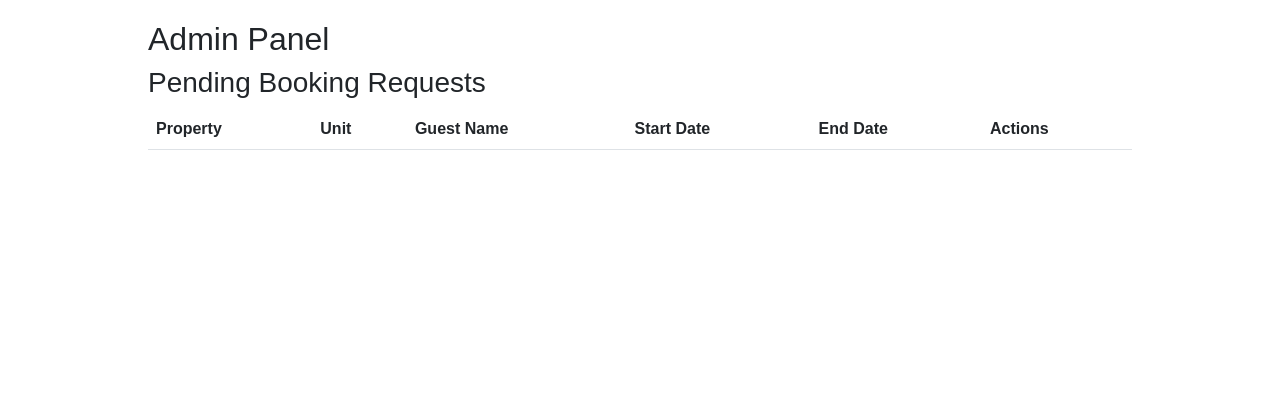
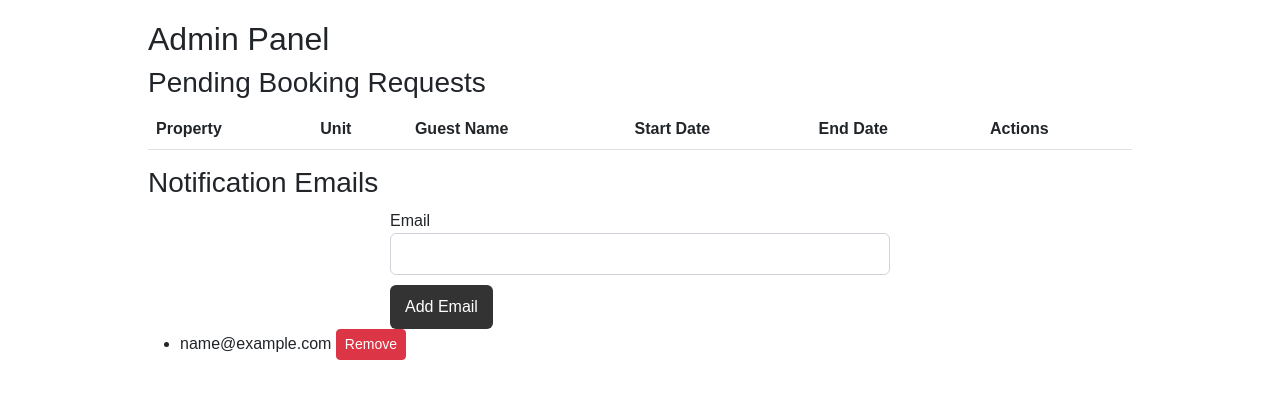
Before and after one commit to ehumpierres/MFR, a Flask app: page /admin in a window 1280 px wide. Shown: the part 146-545 px from the top of the page. Run offline with Flask 3, Linux system fonts and the light colour scheme; a user stored in the database is signed in; tables that the repository leaves empty hold one stand-in row (values such as "Sample post"); lists and menus that the app fills with data are empty.

Commit message:
Agent step completed: Implement role-based access control for admin console

```diff
--- a/forms.py
+++ b/forms.py
@@ -13,3 +13,7 @@ class BookingForm(FlaskForm):
     guest_name = StringField('Guest Name', validators=[DataRequired()])
     guest_email = StringField('Guest Email', validators=[DataRequired(), Email()])
     submit = SubmitField('Submit Booking Request')
+
+class NotificationEmailForm(FlaskForm):
+    email = StringField('Email', validators=[DataRequired(), Email()])
+    submit = SubmitField('Add Email')
--- a/main.py
+++ b/main.py
@@ -1,10 +1,13 @@
 from flask import Flask, render_template, request, redirect, url_for, flash, jsonify
 from flask_login import LoginManager, login_user, login_required, logout_user, current_user
 from werkzeug.security import check_password_hash, generate_password_hash
-from models import db, User, Property, Unit, Booking
-from forms import LoginForm, BookingForm
+from models import db, User, Property, Unit, Booking, NotificationEmail
+from forms import LoginForm, BookingForm, NotificationEmailForm
 from config import Config
+from functools import wraps
+from datetime import date
 import os
+from flask_mail import Mail, Message
 
 app = Flask(__name__)
 app.config.from_object(Config)
@@ -13,9 +16,47 @@ db.init_app(app)
 login_manager = LoginManager(app)
 login_manager.login_view = 'login'
 
+# Update email configuration
+app.config['MAIL_SERVER'] = os.environ.get('MAIL_SERVER', 'smtp.gmail.com')
+app.config['MAIL_PORT'] = int(os.environ.get('MAIL_PORT', 587))
+app.config['MAIL_USE_TLS'] = os.environ.get('MAIL_USE_TLS', 'True').lower() == 'true'
+app.config['MAIL_USERNAME'] = os.environ.get('MAIL_USERNAME')
+app.config['MAIL_PASSWORD'] = os.environ.get('MAIL_PASSWORD')
+mail = Mail(app)
+
 @login_manager.user_loader
 def load_user(user_id):
     return User.query.get(int(user_id))
+
+def admin_required(f):
+    @wraps(f)
+    def decorated_function(*args, **kwargs):
+        if not current_user.is_authenticated or not current_user.is_admin():
+            flash('Access denied. Admin privileges required.', 'danger')
+            return redirect(url_for('index'))
+        return f(*args, **kwargs)
+    return decorated_function
+
+def send_notification_email(subject, body, recipients):
+    try:
+        msg = Message(subject, sender=app.config['MAIL_USERNAME'], recipients=recipients)
+        msg.body = body
+        mail.send(msg)
+    except Exception as e:
+        app.logger.error(f"Failed to send email: {str(e)}")
+        # Continue with the application flow even if email sending fails
+        pass
+
+def notify_admins(booking):
+    subject = f"New Booking Request: {booking.guest_name}"
+    body = f"A new booking request has been submitted:\nGuest: {booking.guest_name}\nUnit: {booking.unit.name}\nDates: {booking.start_date} to {booking.end_date}"
+    admin_emails = [email.email for email in NotificationEmail.query.all()]
+    send_notification_email(subject, body, admin_emails)
+
+def notify_guest(booking):
+    subject = f"Booking {booking.status.capitalize()}: {booking.unit.property.name} - {booking.unit.name}"
+    body = f"Your booking request for {booking.unit.property.name} - {booking.unit.name} from {booking.start_date} to {booking.end_date} has been {booking.status}."
+    send_notification_email(subject, body, [booking.guest_email])
 
 @app.route('/')
 @login_required
@@ -27,10 +68,16 @@ def index():
 def login():
     form = LoginForm()
     if form.validate_on_submit():
-        user = User.query.filter_by(username='admin').first()
-        if user and check_password_hash(user.password_hash, form.passphrase.data):
-            login_user(user)
+        admin_user = User.query.filter_by(username='admin').first()
+        regular_user = User.query.filter_by(username='user').first()
+
+        if admin_user and check_password_hash(admin_user.password_hash, form.passphrase.data):
+            login_user(admin_user)
             return redirect(url_for('index'))
+        elif regular_user and check_password_hash(regular_user.password_hash, form.passphrase.data):
+            login_user(regular_user)
+            return redirect(url_for('index'))
+
         flash('Invalid passphrase')
     return render_template('login.html', form=form)
 
@@ -44,7 +91,12 @@ def logout():
 @login_required
 def property_details(property_id):
     property = Property.query.get_or_404(property_id)
-    return render_template('property_details.html', property=property)
+    upcoming_bookings = Booking.query.join(Unit).filter(
+        Unit.property_id == property_id,
+        Booking.status == 'approved',
+        Booking.start_date >= date.today()
+    ).order_by(Booking.start_date).all()
+    return render_template('property_details.html', property=property, upcoming_bookings=upcoming_bookings)
 
 @app.route('/book', methods=['GET', 'POST'])
 @login_required
@@ -52,62 +104,95 @@ def book():
     form = BookingForm()
     form.unit_id.choices = [(unit.id, f"{unit.property.name} - {unit.name}") for unit in Unit.query.join(Property).all()]
     if form.validate_on_submit():
-        booking = Booking(
-            unit_id=form.unit_id.data,
-            start_date=form.start_date.data,
-            end_date=form.end_date.data,
-            guest_name=form.guest_name.data,
-            guest_email=form.guest_email.data,
-            status='pending'
-        )
-        db.session.add(booking)
-        db.session.commit()
-        flash('Booking request submitted successfully')
-        return redirect(url_for('index'))
+        try:
+            booking = Booking(
+                unit_id=form.unit_id.data,
+                start_date=form.start_date.data,
+                end_date=form.end_date.data,
+                guest_name=form.guest_name.data,
+                guest_email=form.guest_email.data,
+                status='pending'
+            )
+            db.session.add(booking)
+            db.session.commit()
+            notify_admins(booking)
+            flash('Booking request submitted successfully')
+            return redirect(url_for('index'))
+        except Exception as e:
+            db.session.rollback()
+            app.logger.error(f"Error submitting booking: {str(e)}")
+            flash('An error occurred while submitting your booking. Please try again.', 'error')
     return render_template('booking_form.html', form=form)
 
 @app.route('/admin')
 @login_required
+@admin_required
 def admin():
-    if current_user.username != 'admin':
-        flash('Access denied')
-        return redirect(url_for('index'))
     pending_bookings = Booking.query.filter_by(status='pending').all()
-    return render_template('admin.html', bookings=pending_bookings)
+    email_form = NotificationEmailForm()
+    notification_emails = NotificationEmail.query.all()
+    return render_template('admin.html', bookings=pending_bookings, email_form=email_form, notification_emails=notification_emails)
 
-@app.route('/approve/<int:booking_id>')
+@app.route('/admin/add_notification_email', methods=['POST'])
 @login_required
+@admin_required
+def add_notification_email():
+    form = NotificationEmailForm()
+    if form.validate_on_submit():
+        email = NotificationEmail(email=form.email.data)
+        db.session.add(email)
+        db.session.commit()
+        flash('Notification email added successfully')
+    return redirect(url_for('admin'))
+
+@app.route('/admin/remove_notification_email/<int:email_id>')
+@login_required
+@admin_required
+def remove_notification_email(email_id):
+    email = NotificationEmail.query.get_or_404(email_id)
+    db.session.delete(email)
+    db.session.commit()
+    flash('Notification email removed successfully')
+    return redirect(url_for('admin'))
+
+@app.route('/approve/<int:booking_id>', methods=['POST'])
+@login_required
+@admin_required
 def approve_booking(booking_id):
-    if current_user.username != 'admin':
-        flash('Access denied')
-        return redirect(url_for('index'))
     booking = Booking.query.get_or_404(booking_id)
     booking.status = 'approved'
     db.session.commit()
-    flash('Booking approved')
-    return redirect(url_for('admin'))
+    notify_guest(booking)
+    return jsonify({
+        'id': booking.id,
+        'title': f'{booking.guest_name} - {booking.unit.name}',
+        'color': '#378006',
+        'status': 'approved'
+    })
 
 @app.route('/reject/<int:booking_id>')
 @login_required
+@admin_required
 def reject_booking(booking_id):
-    if current_user.username != 'admin':
-        flash('Access denied')
-        return redirect(url_for('index'))
     booking = Booking.query.get_or_404(booking_id)
     booking.status = 'rejected'
     db.session.commit()
+    notify_guest(booking)
     flash('Booking rejected')
     return redirect(url_for('admin'))
 
 @app.route('/api/bookings/<int:property_id>')
 @login_required
 def get_bookings(property_id):
-    bookings = Booking.query.join(Unit).filter(Unit.property_id == property_id, Booking.status == 'approved').all()
+    bookings = Booking.query.join(Unit).filter(Unit.property_id == property_id).all()
     events = [
         {
-            'title': f'{booking.guest_name} - {booking.unit.name}',
+            'id': booking.id,
+            'title': f'{"PENDING - " if booking.status == "pending" else ""}{booking.guest_name} - {booking.unit.name}',
             'start': booking.start_date.isoformat(),
-            'end': booking.end_date.isoformat()
+            'end': booking.end_date.isoformat(),
+            'color': '#a8d08d' if booking.status == 'pending' else '#378006',
+            'status': booking.status
         }
         for booking in bookings
     ]
@@ -144,13 +229,17 @@ def create_sample_data():
     db.session.add_all(beach_house_units + mountain_cabin_units)
     db.session.commit()
 
+    # Create admin and regular user
+    admin_user = User(username='admin')
+    admin_user.set_password('admin_passphrase')
+    regular_user = User(username='user')
+    regular_user.set_password('user_passphrase')
+    db.session.add_all([admin_user, regular_user])
+    db.session.commit()
+
 if __name__ == '__main__':
     with app.app_context():
         db.drop_all()  # Drop all existing tables
         db.create_all()  # Create new tables
-        if not User.query.filter_by(username='admin').first():
-            admin_user = User(username='admin', password_hash=generate_password_hash('admin_passphrase'))
-            db.session.add(admin_user)
-            db.session.commit()
         create_sample_data()  # Add sample data
     app.run(host='0.0.0.0', port=5000)
--- a/pyproject.toml
+++ b/pyproject.toml
@@ -13,6 +13,7 @@ flask-sqlalchemy = "^3.1.1"
 flask-login = "^0.6.3"
 flask-wtf = "^1.2.1"
 email-validator = "^2.2.0"
+flask-mail = "^0.10.0"
 
 
 [build-system]
--- a/templates/admin.html
+++ b/templates/admin.html
@@ -18,18 +18,49 @@
         </thead>
         <tbody>
             {% for booking in bookings %}
-                <tr>
+                <tr data-booking-id="{{ booking.id }}">
                     <td>{{ booking.unit.property.name }}</td>
                     <td>{{ booking.unit.name }}</td>
                     <td>{{ booking.guest_name }}</td>
                     <td>{{ booking.start_date }}</td>
                     <td>{{ booking.end_date }}</td>
                     <td>
-                        <a href="{{ url_for('approve_booking', booking_id=booking.id) }}" class="btn btn-success btn-sm">Approve</a>
+                        <a href="#" onclick="approveBooking({{ booking.id }}); return false;" class="btn btn-success btn-sm">Approve</a>
                         <a href="{{ url_for('reject_booking', booking_id=booking.id) }}" class="btn btn-danger btn-sm">Reject</a>
                     </td>
                 </tr>
             {% endfor %}
         </tbody>
     </table>
+
+    <h3>Notification Emails</h3>
+    <form method="POST" action="{{ url_for('add_notification_email') }}">
+        {{ email_form.hidden_tag() }}
+        {{ email_form.email.label }} {{ email_form.email(class="form-control") }}
+        {{ email_form.submit(class="btn btn-primary") }}
+    </form>
+    <ul>
+        {% for email in notification_emails %}
+            <li>{{ email.email }} <a href="{{ url_for('remove_notification_email', email_id=email.id) }}" class="btn btn-danger btn-sm">Remove</a></li>
+        {% endfor %}
+    </ul>
 {% endblock %}
+
+{% block extra_js %}
+<script>
+function approveBooking(bookingId) {
+    fetch(`/approve/${bookingId}`, { method: 'POST' })
+        .then(response => response.json())
+        .then(data => {
+            // Remove the booking from the pending list
+            document.querySelector(`tr[data-booking-id="${bookingId}"]`).remove();
+            // Display a success message
+            alert('Booking approved successfully');
+        })
+        .catch(error => {
+            console.error('Error:', error);
+            alert('An error occurred while approving the booking');
+        });
+}
+</script>
+{% endblock %}
```
Also changed, not shown: models.py (+7 -0 lines), static/js/calendar.js (+10 -1 lines), templates/property_details.html (+24 -1 lines), 1 other file.
